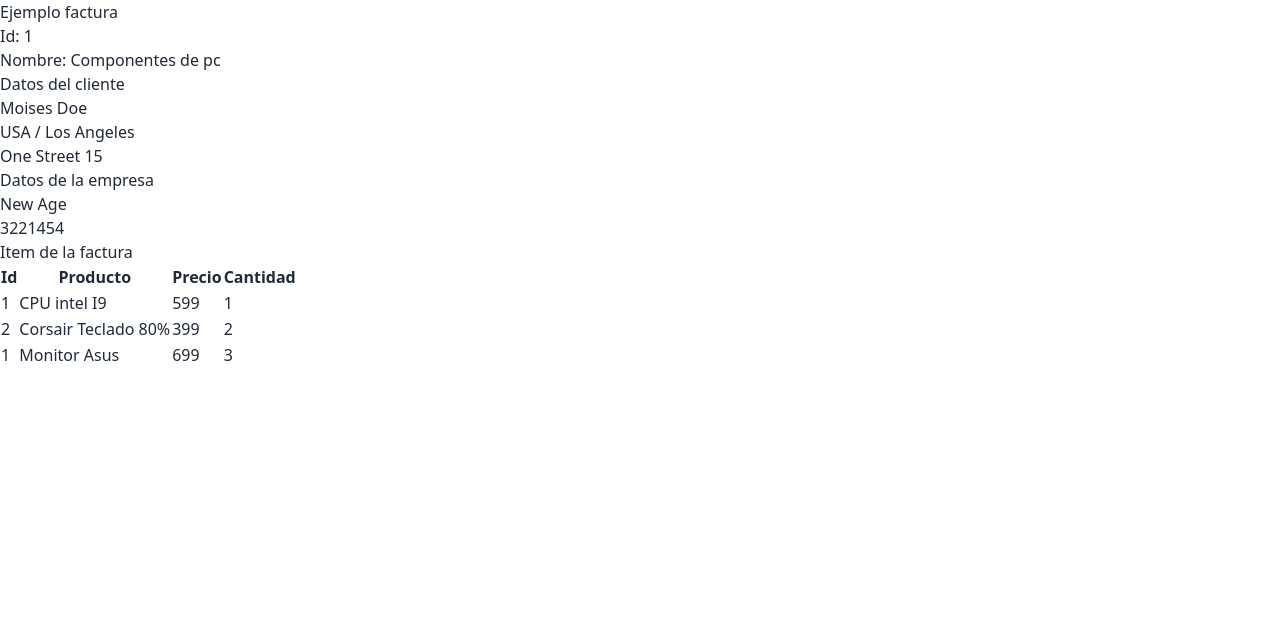
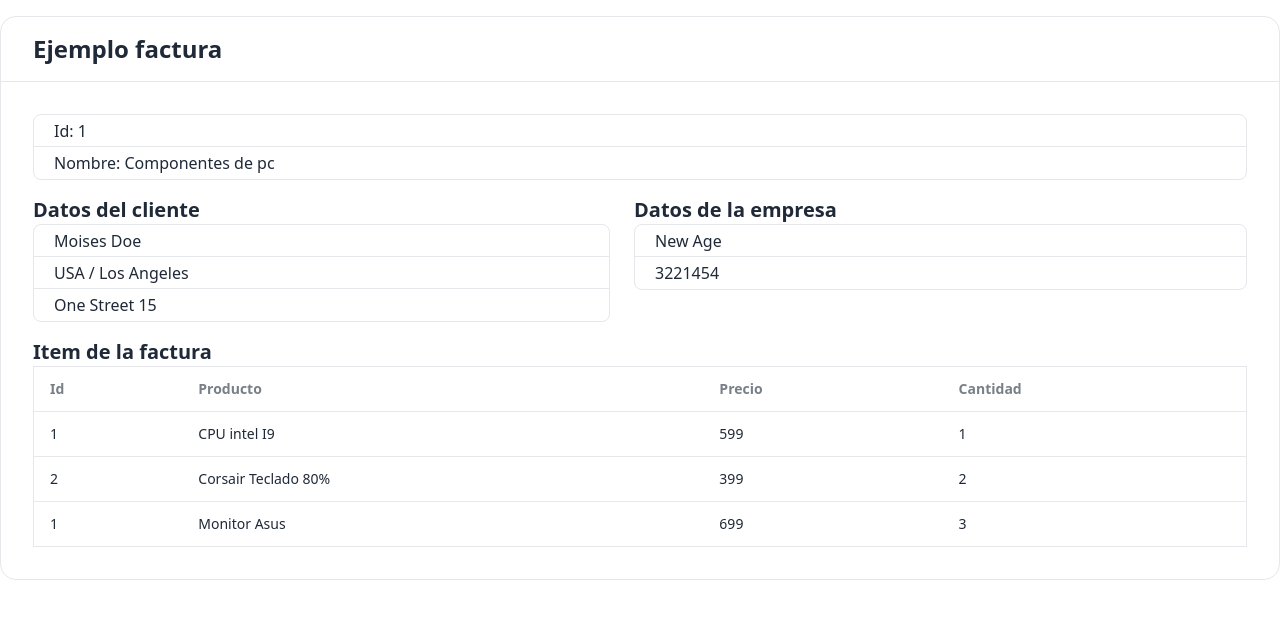
Before and after one commit to MoisesCornejo/angular-factura, an Angular app: page / in a window 1280 px wide. Shown: the top 618 px of the page. Built offline with nearby package versions, Linux system fonts and the light colour scheme.

Commit message:
Agregamos estilos al invoice.component.html con tailwind css

```diff
--- a/src/app/components/invoice/invoice.component.html
+++ b/src/app/components/invoice/invoice.component.html
@@ -1,53 +1,59 @@
+<div class="container mx-auto">
+  <div class="card my-4 border rounded-t-2xl">
+    <div class="card-title border-b px-8 py-4">
+      <h2 class="text-2xl">Ejemplo factura</h2>
+    </div>
+    <div class="card-body space-y-2">
       <div>
-  <div>
-    <h2>Ejemplo factura</h2>
-    <div>
-      <ul>
-        <li>Id: {{invoice.id}}</li>
-        <li>Nombre: {{invoice.name}}</li>
+        <ul class="indent-4 join join-vertical w-full border divide-y">
+          <li class="join-item p-1">Id: {{invoice.id}}</li>
+          <li class="join-item p-1">Nombre: {{invoice.name}}</li>
         </ul>
       </div>
 
-    <div>
-      <h3>Datos del cliente</h3>
-      <ul>
-        <li>{{invoice.client.name}} {{invoice.client.lastname}}</li>
-        <li>{{invoice.client.address.country}} / {{invoice.client.address.city}}</li>
-        <li>{{invoice.client.address.street}} {{invoice.client.address.number}}</li>
+      <div class="flex w-full space-x-6">
+        <div class="flex-col flex-grow">
+          <h3 class="text-xl font-bold">Datos del cliente</h3>
+          <ul class="indent-4 join join-vertical border divide-y w-full">
+            <li class="join-item p-1">{{invoice.client.name}} {{invoice.client.lastname}}</li>
+            <li class="join-item p-1">{{invoice.client.address.country}} / {{invoice.client.address.city}}</li>
+            <li class="join-item p-1">{{invoice.client.address.street}} {{invoice.client.address.number}}</li>
           </ul>
+        </div>
+        <div class="flex-col flex-grow">
+          <h3 class="text-xl font-bold">Datos de la empresa</h3>
+          <ul class="indent-4 join join-vertical border divide-y w-full">
+            <li class="join-item p-1">{{invoice.company.name}}</li>
+            <li class="join-item p-1">{{invoice.company.fiscalNumber}}</li>
+          </ul>
+        </div>
       </div>
 
       <div>
-      <h3>Datos de la empresa</h3>
-      <ul>
-        <li>{{invoice.company.name}}</li>
-        <li>{{invoice.company.fiscalNumber}}</li>
-      </ul>
-    </div>
-
-    <div>
-      <h4>Item de la factura</h4>
-      <table>
-        <thead>
-          <tr>
-            <th>Id</th>
-            <th>Producto</th>
-            <th>Precio</th>
-            <th>Cantidad</th>
+        <h4 class="text-xl font-bold">Item de la factura</h4>
+        <table class="table border">
+          <thead class="table-header-group text-sm">
+          <tr class="table-row">
+            <th class="table-cell">Id</th>
+            <th class="table-cell">Producto</th>
+            <th class="table-cell">Precio</th>
+            <th class="table-cell">Cantidad</th>
           </tr>
           </thead>
-        <tbody>
+          <tbody class="table-row-group">
           <!-- realizamos for para iterar item de productos por factura -->
             @for (item of invoice.items; track $index) {
-            <tr>
-              <td>{{item.id}}</td>
-              <td>{{item.product}}</td>
-              <td>{{item.price}}</td>
-              <td>{{item.quantity}}</td>
+              <tr class="table-row hover:bg-gray-200">
+                <td class="table-cell">{{item.id}}</td>
+                <td class="table-cell">{{item.product}}</td>
+                <td class="table-cell">{{item.price}}</td>
+                <td class="table-cell">{{item.quantity}}</td>
               </tr>
             }
           </tbody>
         </table>
       </div>
     </div>
+
   </div>
+</div>
--- a/tailwind.config.js
+++ b/tailwind.config.js
@@ -9,4 +9,7 @@ module.exports = {
   plugins: [
     require('daisyui'),
   ],
+  daisyui: {
+    themes: ["fantasy"],
+  },
 }
```
Lines whose indentation alone changed are shown as unchanged.
